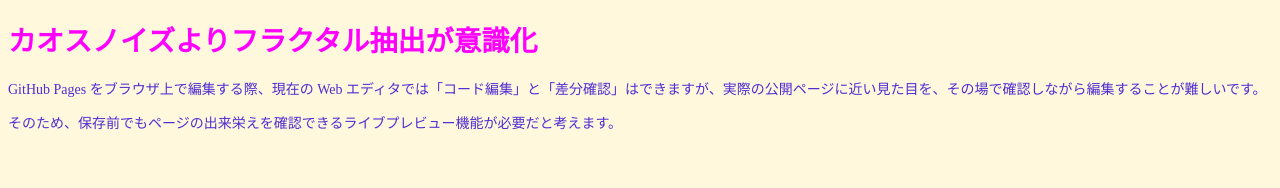
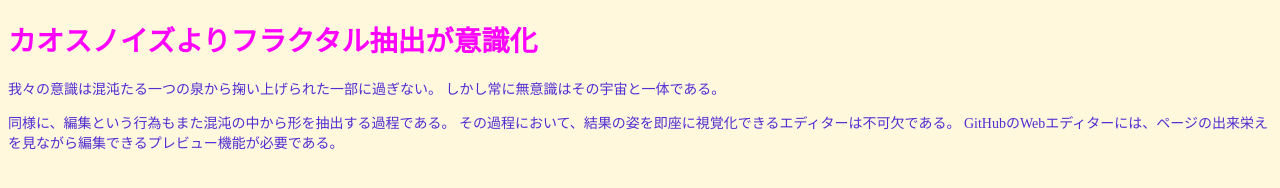
Before and after one commit to sekine191919/sekine191919.github.io, a plain HTML site: page index.html in a window 1280 px wide. Drawn offline with Linux system fonts and the light colour scheme.

Commit message:
Update index.html

```diff
--- a/index.html
+++ b/index.html
@@ -2,28 +2,31 @@
 
 <html> <!-- HTML開始 -->
 
-<head> <!-- ヘッダ開始 -->
+<head> <!-- ヘッダ -->
 
-<meta charset="utf-8"> <!-- 日本語文字対応 -->
+<meta charset="utf-8"> <!-- 日本語対応 -->
 
 <title>ホームページ</title> <!-- タイトル -->
 
-</head> <!-- ヘッダ終了 -->
+</head>
 
 <body style="background-color:#FFF8DC;"> <!-- 背景 薄クリーム -->
 
-<h1 style="font-size:28px; color:magenta;"> <!-- タイトル -->
+<h1 style="font-size:28px; color:magenta;">
 カオスノイズよりフラクタル抽出が意識化
 </h1>
 
-<p style="font-size:14px; color:#512DD3;"> <!-- 本文 -->
-GitHub Pages をブラウザ上で編集する際、現在の Web エディタでは「コード編集」と「差分確認」はできますが、実際の公開ページに近い見た目を、その場で確認しながら編集することが難しいです。
+<p style="font-size:14px; color:#512DD3;">
+我々の意識は混沌たる一つの泉から掬い上げられた一部に過ぎない。
+しかし常に無意識はその宇宙と一体である。
 </p>
 
-<p style="font-size:14px; color:#512DD3;"> <!-- 意見 -->
-そのため、保存前でもページの出来栄えを確認できるライブプレビュー機能が必要だと考えます。
+<p style="font-size:14px; color:#512DD3;">
+同様に、編集という行為もまた混沌の中から形を抽出する過程である。
+その過程において、結果の姿を即座に視覚化できるエディターは不可欠である。
+GitHubのWebエディターには、ページの出来栄えを見ながら編集できるプレビュー機能が必要である。
 </p>
 
-</body> <!-- 本文終了 -->
+</body>
 
-</html> <!-- HTML終了 -->
+</html>
```
